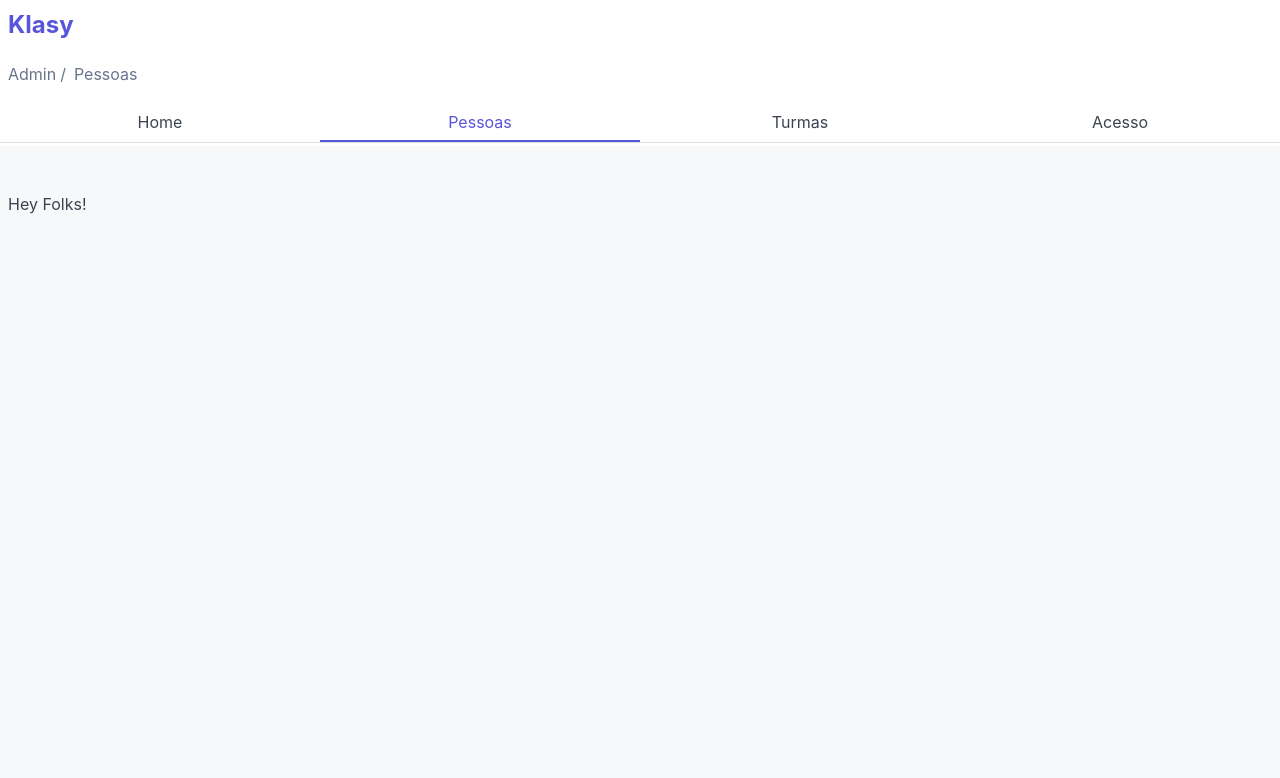
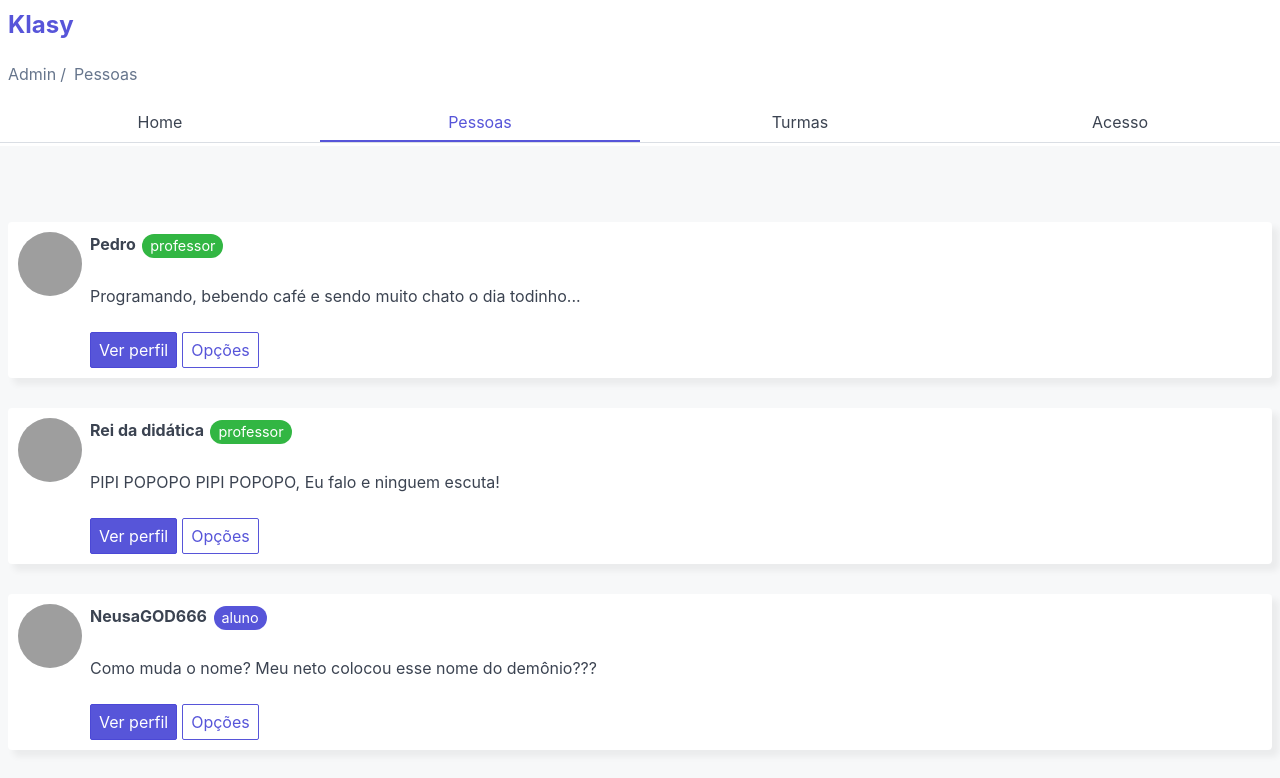
Before and after one commit to seapvnk/klasy-web, a React (Create React App) app: page /admin/pessoas in a window 1280 px wide. Shown: the top 778 px of the page. Built offline with nearby package versions, Linux system fonts and the light colour scheme; grey boxes are pictures that could not be loaded.

Commit message:
AdminManagePeople section updated

```diff
--- a/src/pages/admin/AdminManagePeople/index.tsx
+++ b/src/pages/admin/AdminManagePeople/index.tsx
@@ -1,10 +1,27 @@
 import React from 'react';
 import AdminPage from '../../../components/AdminPage';
+import ProfileCard from '../../../components/ProfileCard';
 
 function AdminManagePeople() {
     return(
         <AdminPage adminSection="Pessoas">
-            Hey Folks!
+            <ProfileCard
+                username="Pedro"
+                gender="M"
+                bio="Programando, bebendo café e sendo muito chato o dia todinho..."
+                type="Professor"
+            />
+            <ProfileCard
+                username="Rei da didática"
+                bio="PIPI POPOPO PIPI POPOPO, Eu falo e ninguem escuta!"
+                type="Professor"
+            />
+            <ProfileCard
+                username="NeusaGOD666"
+                gender="F"
+                bio="Como muda o nome? Meu neto colocou esse nome do demônio???"
+                type="Aluno"
+            />
         </AdminPage>
     );
 }
```
